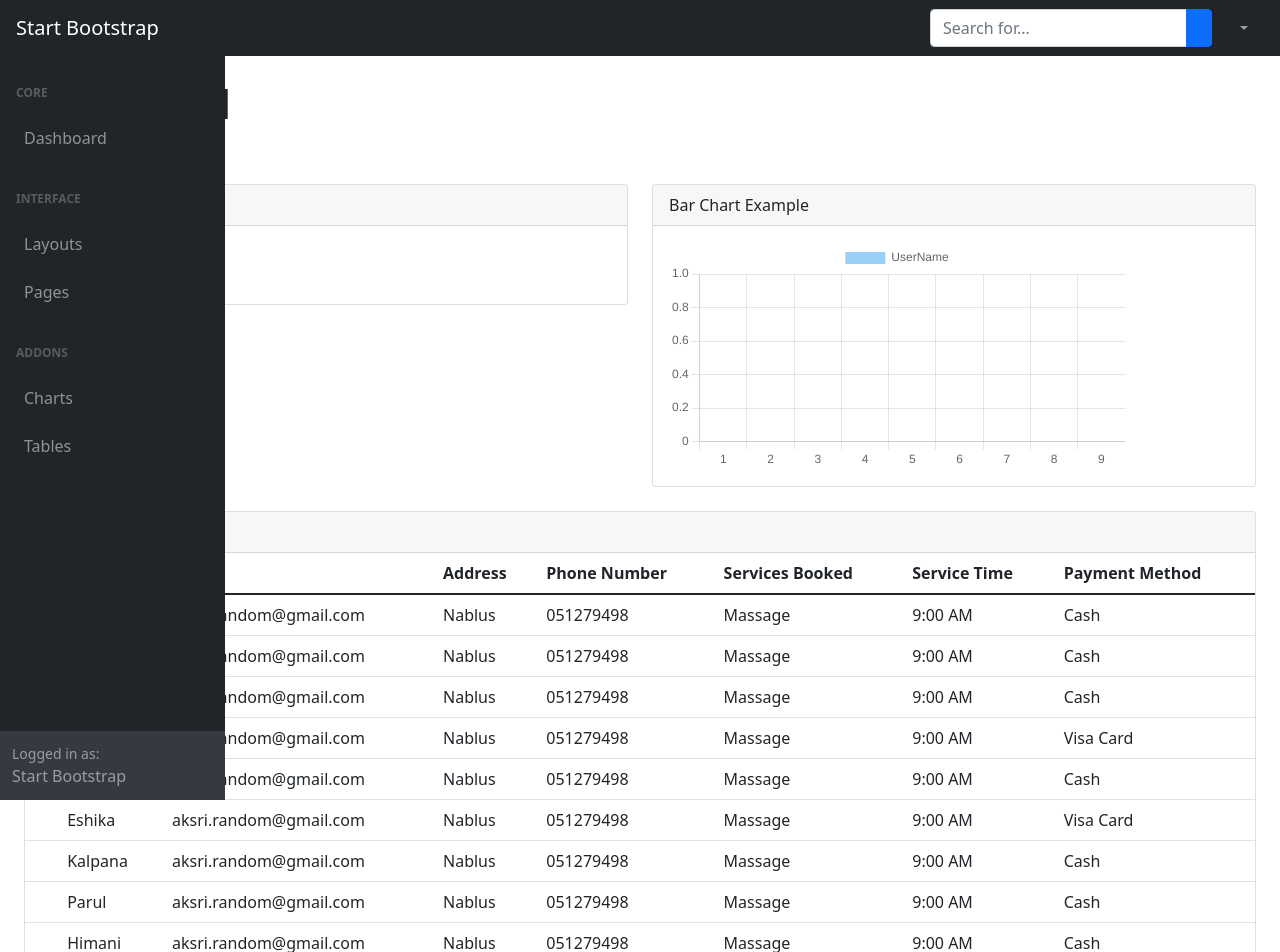
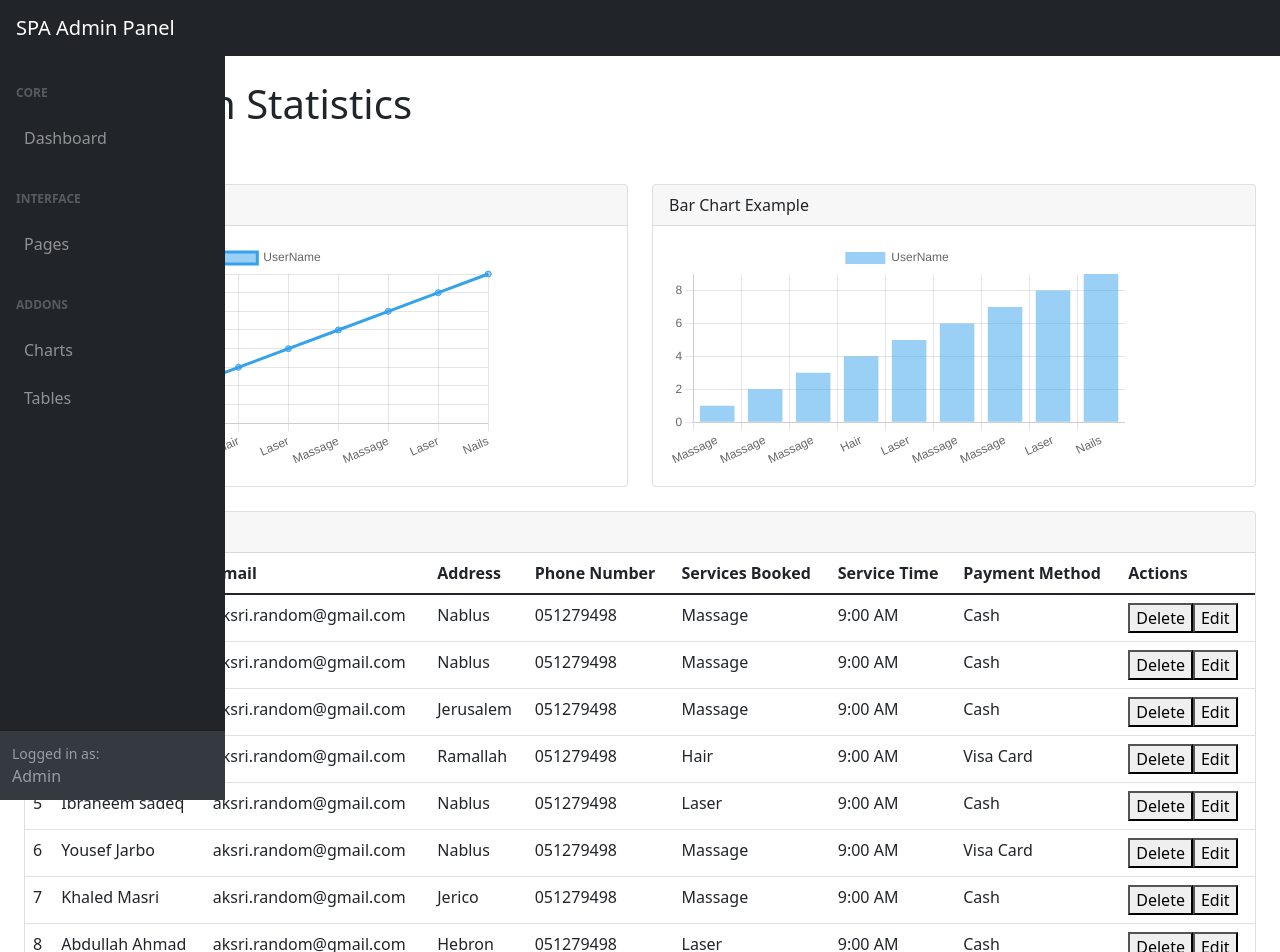
Before and after one commit to saifalaasabelaish/spa-project, a React (Create React App) app: page / in a window 1280 px wide. Shown: the top 952 px of the page. Built offline with nearby package versions, Linux system fonts and the light colour scheme.

Commit message:
Adding the pie and the line charts

```diff
--- a/src/components/Admin/Admin.js
+++ b/src/components/Admin/Admin.js
@@ -4,15 +4,15 @@ import "./Admin.css"
 import AdminDataTable from "./AdminDataTable";
 import AdminNavbar from "./AdminNavbar"
 import AdminSideNavbar from "./AdminSideNavbar"
-import AreaChart from "./AreaChart"
+import LineChart from "./LineChart"
 import BarChart from "./BarChart"
 
 const Admin = () => {
 const  [userData ,setUserData] =useState({
-labels: UserData.map((data)=>data.id),
+labels: UserData.map((data)=>data.service),
 datasets:[{
     label: "UserName",
-    data:UserData.map((data)=>data.name)
+    data:UserData.map((data)=>data.id)
 
 
 }],
@@ -28,13 +28,13 @@ datasets:[{
                 <div id="layoutSidenav_content">
                     <main>
                         <div className="container-fluid px-4">
-                            <h1 className="mt-4">Dashboard</h1>
+                            <h1 className="mt-4">Last Month Statistics</h1>
                             <ol className="breadcrumb mb-4">
                                 <li className="breadcrumb-item active">Dashboard</li>
                             </ol>
                             <div className="row">
                                 <div className="col-xl-6">
-                                    <AreaChart></AreaChart>
+                                    <LineChart ChartData={userData}/>
                                 </div>
                                 <div className="col-xl-6">
                                    <BarChart ChartData={userData}/>
--- a/src/components/Admin/AdminDataTable.js
+++ b/src/components/Admin/AdminDataTable.js
@@ -2,8 +2,9 @@ import UserData from './UserData'
 function AdminDataTable() {
     const DisplayData = UserData.map((info) => {
         return (
+
             <tr>
-                <td>{info.no}</td>
+                <td>{info.id}</td>
                 <td>{info.name}</td>
                 <td>{info.email}</td>
                 <td>{info.address}</td>
@@ -11,6 +12,11 @@ function AdminDataTable() {
                 <td>{info.service}</td>
                 <td>{info.serviceTime}</td>
                 <td>{info.pay}</td>
+                <td>
+                    <button type="submit" > Delete</button>
+                    <button type="submit" > Edit</button>
+
+                </td>
 
             </tr>
         )
@@ -30,14 +36,13 @@ function AdminDataTable() {
                         <th> Services Booked</th>
                         <th> Service Time</th>
                         <th>Payment Method</th>
+                        <th>Actions</th>
                     </tr>
                 </thead>
                 <tbody className="table-group-divider">
-
                     {DisplayData}
                 </tbody>
             </table>
-
         </div>
     )
 }
--- a/src/components/Admin/AdminNavbar.js
+++ b/src/components/Admin/AdminNavbar.js
@@ -1,27 +1,10 @@
 
 const AdminNavbar = () => {
-    return (<nav className="sb-topnav navbar navbar-expand navbar-dark bg-dark">
-        <a className="navbar-brand ps-3" href="index.html">Start Bootstrap</a>
-        <button className="btn btn-link btn-sm order-1 order-lg-0 me-4 me-lg-0" id="sidebarToggle" href="#!"><i className="fas fa-bars" /></button>
-        {/* Navbar Search*/}
-        <form className="d-none d-md-inline-block form-inline ms-auto me-0 me-md-3 my-2 my-md-0">
-            <div className="input-group">
-                <input className="form-control" type="text" placeholder="Search for..." aria-label="Search for..." aria-describedby="btnNavbarSearch" />
-                <button className="btn btn-primary" id="btnNavbarSearch" type="button"><i className="fas fa-search" /></button>
-            </div>
-        </form>
-        <ul className="navbar-nav ms-auto ms-md-0 me-3 me-lg-4">
-            <li className="nav-item dropdown">
-                <a className="nav-link dropdown-toggle" id="navbarDropdown" href="#" role="button" data-bs-toggle="dropdown" aria-expanded="false"><i className="fas fa-user fa-fw" /></a>
-                <ul className="dropdown-menu dropdown-menu-end" aria-labelledby="navbarDropdown">
-                    <li><a className="dropdown-item" href="#!">Settings</a></li>
-                    <li><a className="dropdown-item" href="#!">Activity Log</a></li>
-                    <li><hr className="dropdown-divider" /></li>
-                    <li><a className="dropdown-item" href="#!">Logout</a></li>
-                </ul>
-            </li>
-        </ul>
-    </nav>)
+    return (
+    <nav className="sb-topnav navbar navbar-expand navbar-dark bg-dark">
+        <a className="navbar-brand ps-3" href="index.html">SPA Admin Panel</a>
+    </nav>
+    )
 
 
 
--- a/src/components/Admin/AdminSideNavbar.js
+++ b/src/components/Admin/AdminSideNavbar.js
@@ -1,6 +1,8 @@
 const AdminSideNavbar = () => {
 
-    return (<nav className="sb-sidenav accordion sb-sidenav-dark" id="sidenavAccordion">
+    return (
+
+        <nav className="sb-sidenav accordion sb-sidenav-dark" id="sidenavAccordion">
         <div className="sb-sidenav-menu">
           <div className="nav">
             <div className="sb-sidenav-menu-heading">Core</div>
@@ -9,17 +11,6 @@ const AdminSideNavbar = () => {
               Dashboard
             </a>
             <div className="sb-sidenav-menu-heading">Interface</div>
-                <a className="nav-link collapsed" href="#" data-bs-toggle="collapse" data-bs-target="#collapseLayouts" aria-expanded="false" aria-controls="collapseLayouts">
-                    <div className="sb-nav-link-icon"><i className="fas fa-columns" /></div>
-                    Layouts
-                    <div className="sb-sidenav-collapse-arrow"><i className="fas fa-angle-down" /></div>
-                </a>
-                <div className="collapse" id="collapseLayouts" aria-labelledby="headingOne" data-bs-parent="#sidenavAccordion">
-                    <nav className="sb-sidenav-menu-nested nav">
-                        <a className="nav-link" href="layout-static.html">Static Navigation</a>
-                        <a className="nav-link" href="layout-sidenav-light.html">Light Sidenav</a>
-                    </nav>
-                </div>
             <a className="nav-link collapsed" href="#" data-bs-toggle="collapse" data-bs-target="#collapsePages" aria-expanded="false" aria-controls="collapsePages">
               <div className="sb-nav-link-icon"><i className="fas fa-book-open" /></div>
               Pages
@@ -38,17 +29,6 @@ const AdminSideNavbar = () => {
                     <a className="nav-link" href="password.html">Forgot Password</a>
                   </nav>
                 </div>
-                        <a className="nav-link collapsed" href="#" data-bs-toggle="collapse" data-bs-target="#pagesCollapseError" aria-expanded="false" aria-controls="pagesCollapseError">
-                            Error
-                            <div className="sb-sidenav-collapse-arrow"><i className="fas fa-angle-down" /></div>
-                        </a>
-                        <div className="collapse" id="pagesCollapseError" aria-labelledby="headingOne" data-bs-parent="#sidenavAccordionPages">
-                            <nav className="sb-sidenav-menu-nested nav">
-                                <a className="nav-link" href="401.html">401 Page</a>
-                                <a className="nav-link" href="404.html">404 Page</a>
-                                <a className="nav-link" href="500.html">500 Page</a>
-                            </nav>
-                        </div>
               </nav>
             </div>
             <div className="sb-sidenav-menu-heading">Addons</div>
@@ -64,8 +44,10 @@ const AdminSideNavbar = () => {
         </div>
         <div className="sb-sidenav-footer">
           <div className="small">Logged in as:</div>
-            Start Bootstrap
+          Admin
         </div>
-    </nav>)
+      </nav>
+    );
   }
+
 export default AdminSideNavbar;
--- a/src/components/Admin/AreaChart.js
+++ /dev/null
@@ -1,12 +0,0 @@
-const AreaChart = () => {
-
-    return (<div className="card mb-4">
-        <div className="card-header">
-            <i className="fas fa-chart-area me-1" />
-            Area Chart Example
-        </div>
-        <div className="card-body"><canvas id="myAreaChart" width="100%" height={40} /></div>
-    </div>
-    )
-}
-export default AreaChart;
--- /dev/null
+++ b/src/components/Admin/LineChart.js
@@ -0,0 +1,17 @@
+import { Line } from "react-chartjs-2";
+import {Chart as ChartJS} from "chart.js/auto"
+const LineChart = ({ChartData}) => {
+
+    return (
+
+        <div className="card mb-4">
+            <div className="card-header">
+                Line Chart Example
+            </div>
+            <div className="card-body">
+            <Line data={ChartData}/>
+            </div>
+        </div>
+    )
+}
+export default LineChart;
--- a/src/components/Admin/UserData.js
+++ b/src/components/Admin/UserData.js
@@ -2,106 +2,115 @@ export const UserData =[
 
     {
         "id":1,
-        "name":"Akshit",
+        "name":"Ahmad Faoor",
         "email":"aksri.random@gmail.com",
         "pay":"Cash",
         "address": "Nablus",
         "phone" : "051279498",
         "service":"Massage",
-        "serviceTime":"9:00 AM"
+        "serviceTime":"9:00 AM",
+        "serviceDay":"Sunday"
 
     },
 
     {
         "id":2,
-        "name":"Nikita",
+        "name":"Sami tuffaha",
         "email":"aksri.random@gmail.com",
         "pay":"Cash",
         "address": "Nablus",
         "phone" : "051279498",
         "service":"Massage",
-        "serviceTime":"9:00 AM"
+        "serviceTime":"9:00 AM",
+        "serviceDay":"Sunday"
 
     },
 
     {
         "id":3,
-        "name":"Deeksha",
+        "name":"Rami dale",
         "email":"aksri.random@gmail.com",
-        "address": "Nablus",
+        "address": "Jerusalem",
         "service":"Massage",
         "serviceTime":"9:00 AM",
         "pay":"Cash",
-        "phone" : "051279498"
+        "phone" : "051279498",
+        "serviceDay":"Monday"
 
     },
 
     {
         "id":4,
-        "name":"Ritesh",
+        "name":"Adnan sami",
         "email":"aksri.random@gmail.com",
-        "address": "Nablus",
-        "service":"Massage",
+        "address": "Ramallah",
+        "service":"Hair",
         "pay":"Visa Card",
         "serviceTime":"9:00 AM",
-        "phone" : "051279498"
+        "phone" : "051279498",
+        "serviceDay":"Sunday"
     },
 
     {
         "id":5,
-        "name":"Somya",
+        "name":"Ibraheem sadeq",
         "email":"aksri.random@gmail.com",
         "address": "Nablus",
         "pay":"Cash",
-        "service":"Massage",
+        "service":"Laser",
         "serviceTime":"9:00 AM",
-        "phone" : "051279498"
+        "phone" : "051279498",
+        "serviceDay":"Saturday"
 
     },
 
     {
         "id":6,
-        "name":"Eshika",
+        "name":"Yousef Jarbo",
         "email":"aksri.random@gmail.com",
         "address": "Nablus",
         "service":"Massage",
         "serviceTime":"9:00 AM",
         "pay":"Visa Card",
-        "phone" : "051279498"
+        "phone" : "051279498",
+        "serviceDay":"Sunday"
 
     },
     {
         "id":7,
-        "name":"Kalpana",
+        "name":"Khaled Masri",
         "email":"aksri.random@gmail.com",
-        "address": "Nablus",
+        "address": "Jerico",
         "service":"Massage",
         "serviceTime":"9:00 AM",
         "pay":"Cash",
-        "phone" : "051279498"
+        "phone" : "051279498",
+        "serviceDay":"Thursday"
 
     },
 
     {
         "id":8,
-        "name":"Parul",
+        "name":"Abdullah Ahmad",
         "email":"aksri.random@gmail.com",
-        "address": "Nablus",
-        "service":"Massage",
+        "address": "Hebron",
+        "service":"Laser",
         "pay":"Cash",
         "serviceTime":"9:00 AM",
-        "phone" : "051279498"
+        "phone" : "051279498",
+        "serviceDay":"Thursday"
     },
 
     {
         "id":9,
-        "name":"Himani",
+        "name":"Samer Mosa",
         "email":"aksri.random@gmail.com",
-        "address": "Nablus",
+        "address": "Ramallah",
         "pay":"Cash",
-        "service":"Massage",
+        "service":"Nails",
         "serviceTime":"9:00 AM",
-        "phone" : "051279498"
+        "phone" : "051279498",
+        "serviceDay":"Thursday"
 
     }
 ]
```
Also changed, not shown: src/components/Admin/PieChart.js (added, +17 -0 lines). Lines whose indentation alone changed are shown as unchanged.
